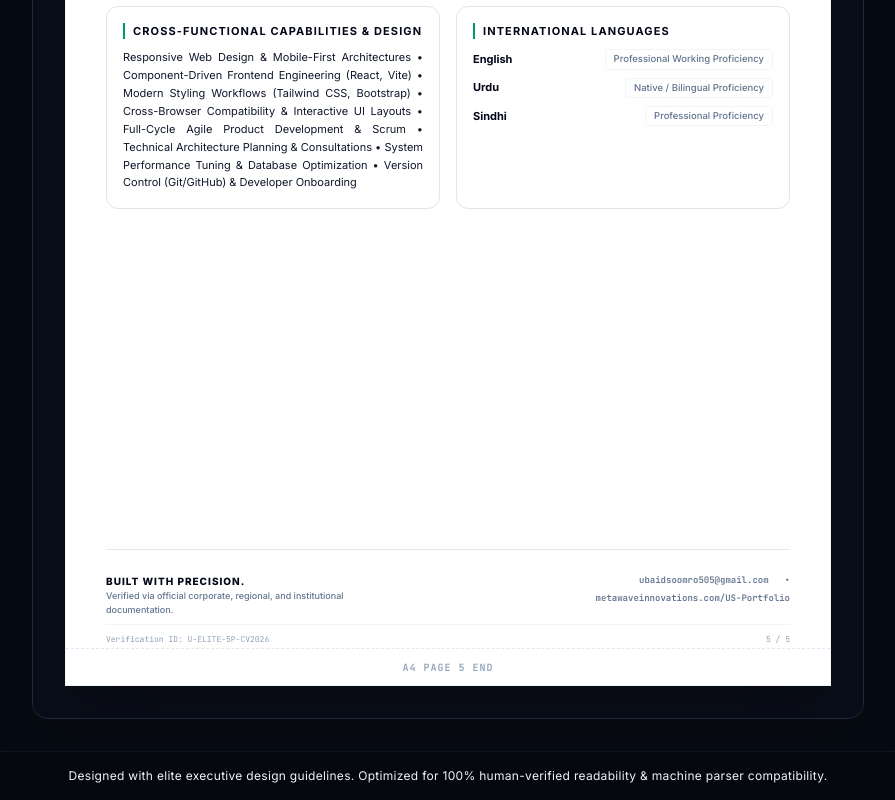
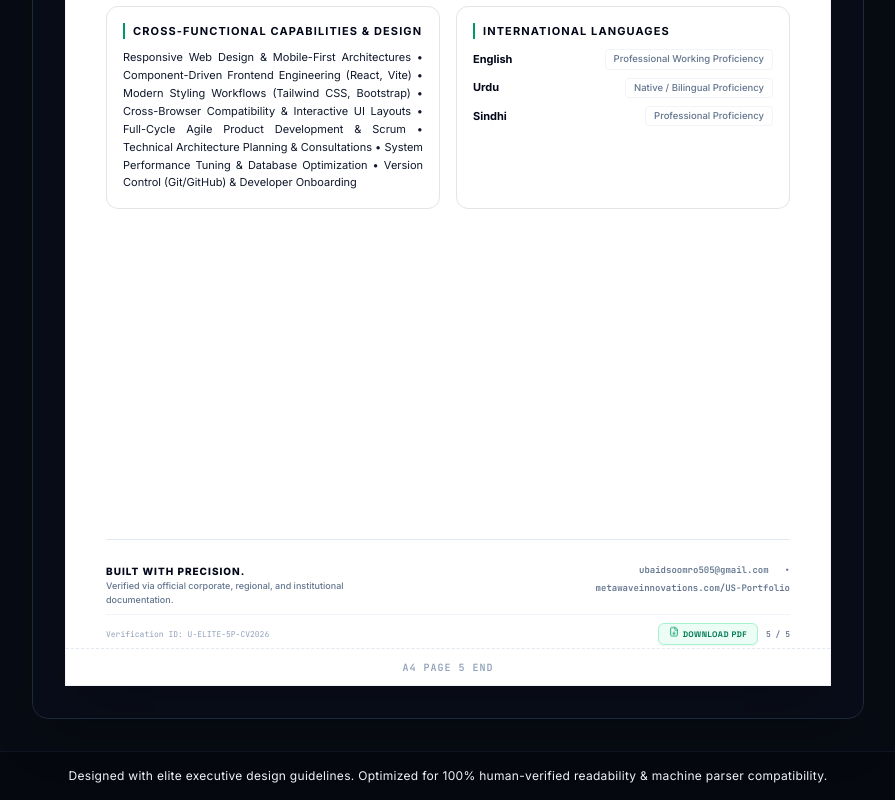
Before and after one commit to Ubaidsoomro12/MY-Personal-CV, a React (Vite) app: page / in a window 1280 px wide. Shown: the part 5057-5857 px from the top of the page, without its empty margins (192-1087 px from the left). Built offline with nearby package versions, Linux system fonts and the light colour scheme.

Commit message:
feat: add PDF download button to CV preview
Enable high-resolution PDF export for users directly from the CV preview footer.

```diff
--- a/src/components/CVPreview.tsx
+++ b/src/components/CVPreview.tsx
@@ -938,7 +938,18 @@ export default function CVPreview({ cvData, activeTheme }: CVPreviewProps) {
 
               <div className="flex items-center justify-between text-[8px] font-mono text-slate-400 pt-2 mt-2 border-t border-slate-100 select-none">
                 <span>Verification ID: {cvData.name.split(" ").map(n => n?.[0] || "").join("")}-ELITE-5P-CV2026</span>
-                <span>5 / 5</span>
+                <div className="flex items-center gap-2">
+                  <button
+                    onClick={handleDownloadPDF}
+                    disabled={isExporting}
+                    className="no-print flex items-center gap-1 px-2.5 py-1 rounded-md border text-emerald-700 bg-emerald-50 hover:bg-emerald-100 border-emerald-200 transition-all font-display font-black uppercase tracking-wider text-[8px] cursor-pointer shadow-xs active:scale-95 disabled:opacity-50 disabled:pointer-events-none"
+                    title="Download entire CV as high-res PDF"
+                  >
+                    <FileDown size={10} className="text-emerald-600 animate-bounce" />
+                    <span>{isExporting ? "Exporting..." : "Download PDF"}</span>
+                  </button>
+                  <span className="font-bold text-slate-500">5 / 5</span>
+                </div>
               </div>
             </div>
           </div>
```
